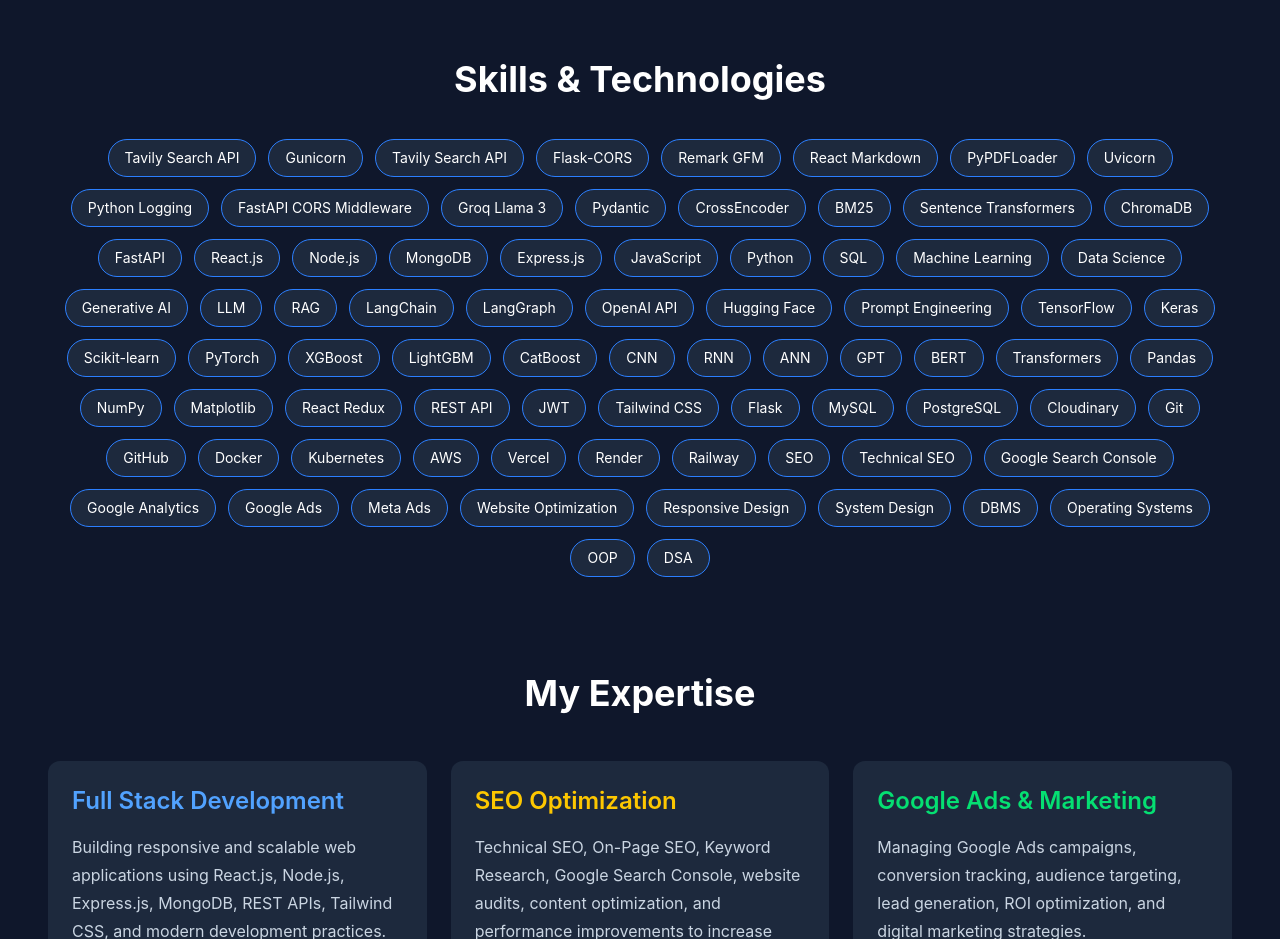
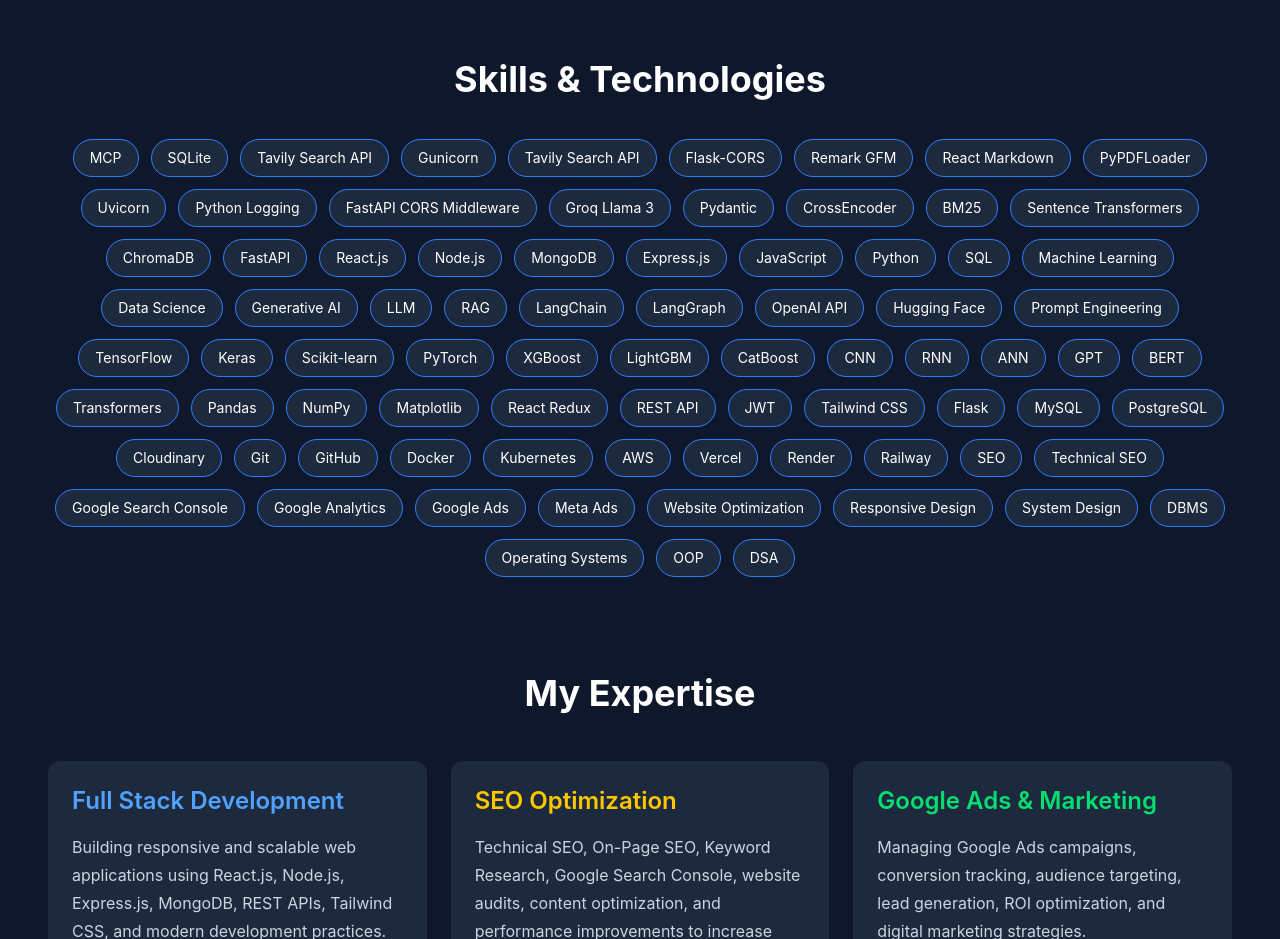
Before and after one commit to Sachin6389/Portfolio, a React (Vite) app: page / in a window 1280 px wide. Shown: the part 880-1819 px from the top of the page. Built offline with nearby package versions, Linux system fonts and the light colour scheme.

Commit message:
update skill

```diff
--- a/src/Pages/About.jsx
+++ b/src/Pages/About.jsx
@@ -12,6 +12,25 @@ import {
 
 function About() {
   const skills = [
+    "MCP",
+    "SQLite",
+    "Tavily Search API",
+    "Gunicorn",
+    "Tavily Search API",
+    "Flask-CORS",
+    "Remark GFM",
+    "React Markdown",
+    "PyPDFLoader",
+    "Uvicorn",
+    "Python Logging",
+    "FastAPI CORS Middleware",
+    "Groq Llama 3",
+    "Pydantic",
+    "CrossEncoder",
+    "BM25",
+    "Sentence Transformers",
+    "ChromaDB",
+    "FastAPI",
     "React.js",
     "Node.js",
     "MongoDB",
--- a/src/Pages/Home.jsx
+++ b/src/Pages/Home.jsx
@@ -4,6 +4,8 @@ import { assets } from "../assets/assest.js";
 
 function Home() {
   const skills = [
+    "MCP",
+    "SQLite",
     "Tavily Search API",
     "Gunicorn",
     "Tavily Search API",
```
